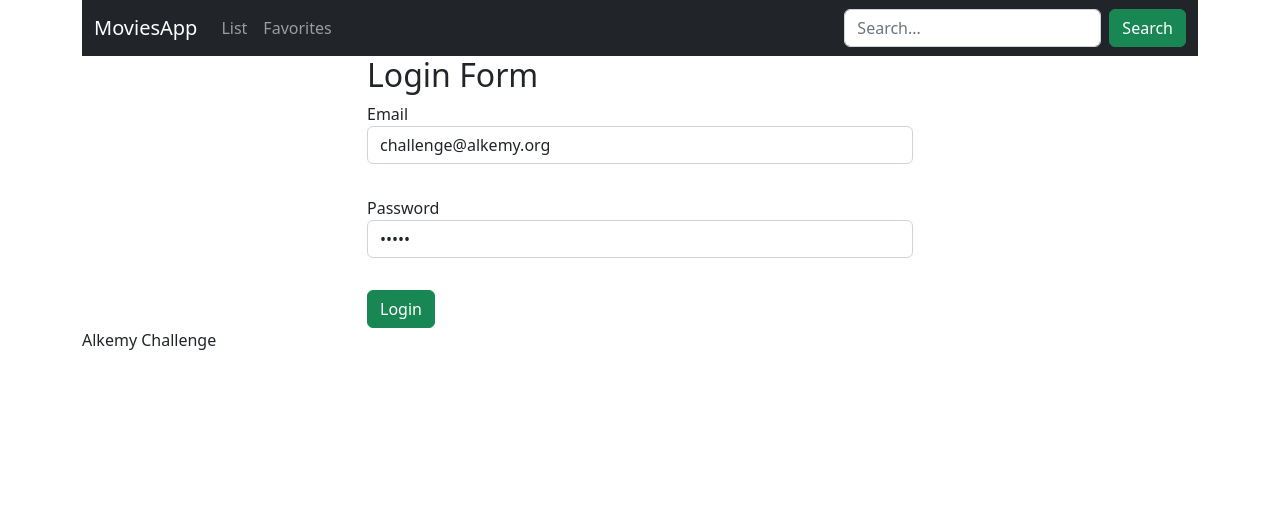
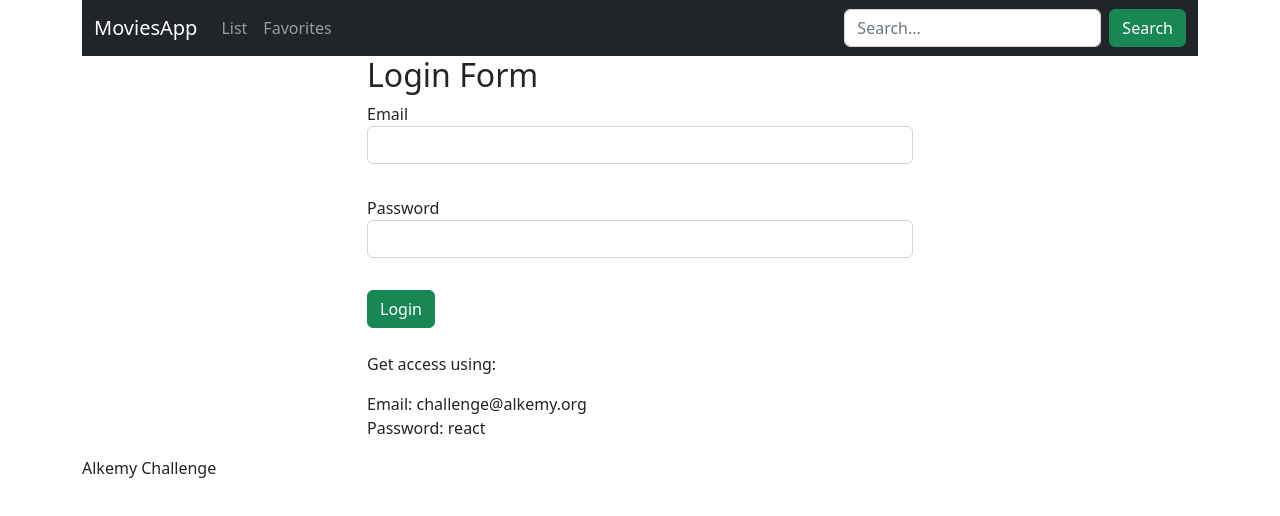
Before and after one commit to ElDev1/movie-app, a React (Create React App) app: page / in a window 1280 px wide. Shown: the top 516 px of the page. Built offline with nearby package versions, Linux system fonts and the light colour scheme.

Commit message:
login update

```diff
--- a/src/components/Login.js
+++ b/src/components/Login.js
@@ -58,15 +58,20 @@ const Login = () => {
           <form onSubmit={submitHandler}>
             <label className='form-label d-block'>
                 <span>Email</span> <br/>
-                <input className='form-control' type='email' name='email' value='challenge@alkemy.org'/>
+                <input className='form-control' type='email' name='email' />
             </label>
             <br />
             <label className='form-label d-block '>
                 <span>Password</span> <br/>
-                <input className='form-control' type='password' name='password' value='react'/>
+                <input className='form-control' type='password' name='password' />
             </label>
             <br />
             <button className='btn btn-success' type='submit'>Login</button>
+            <p className='mt-4'>Get access using:</p>
+            <p className='m-0'>
+              Email: challenge@alkemy.org
+            </p>
+            <p>Password: react</p>
           </form>
         </div>
       </div>
```
